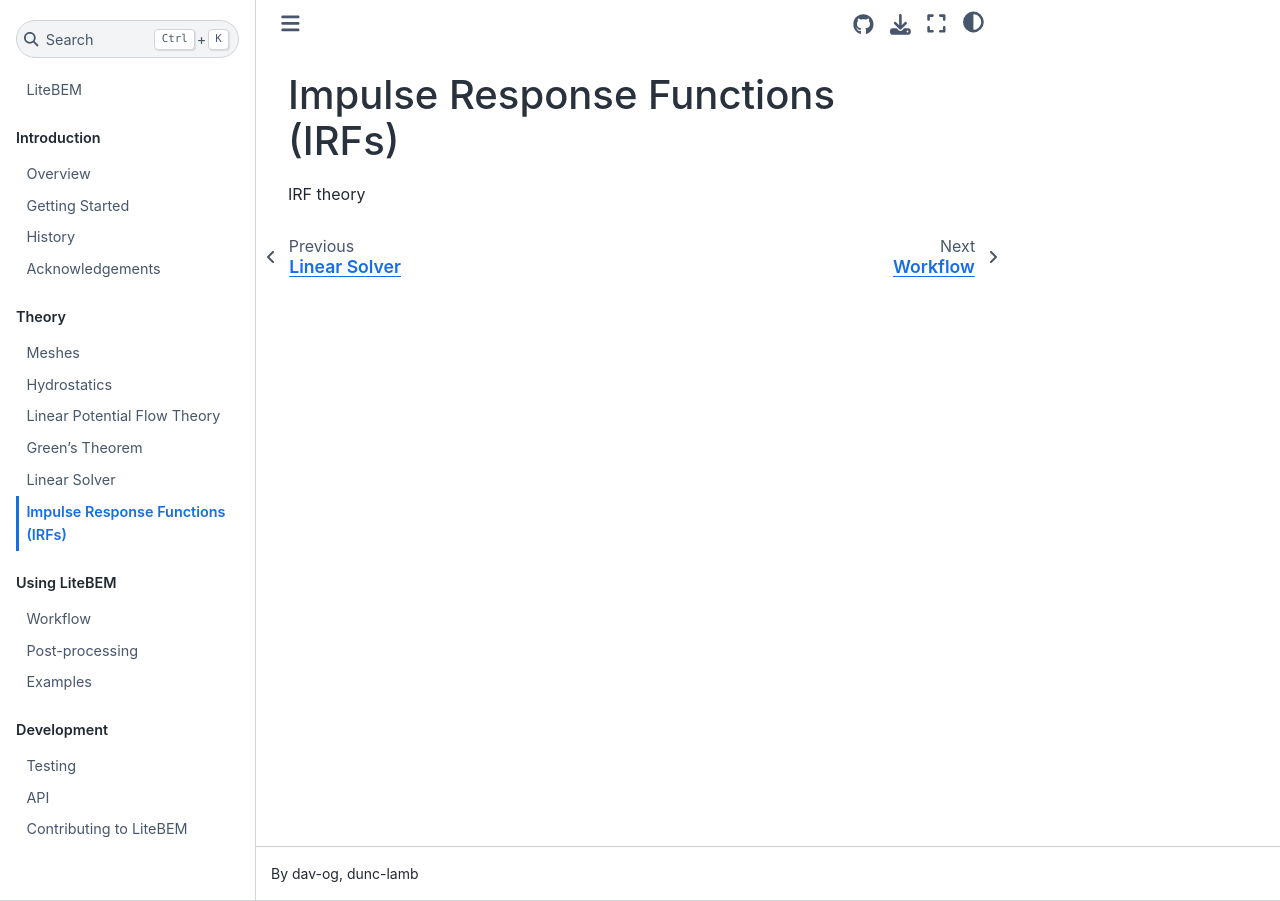
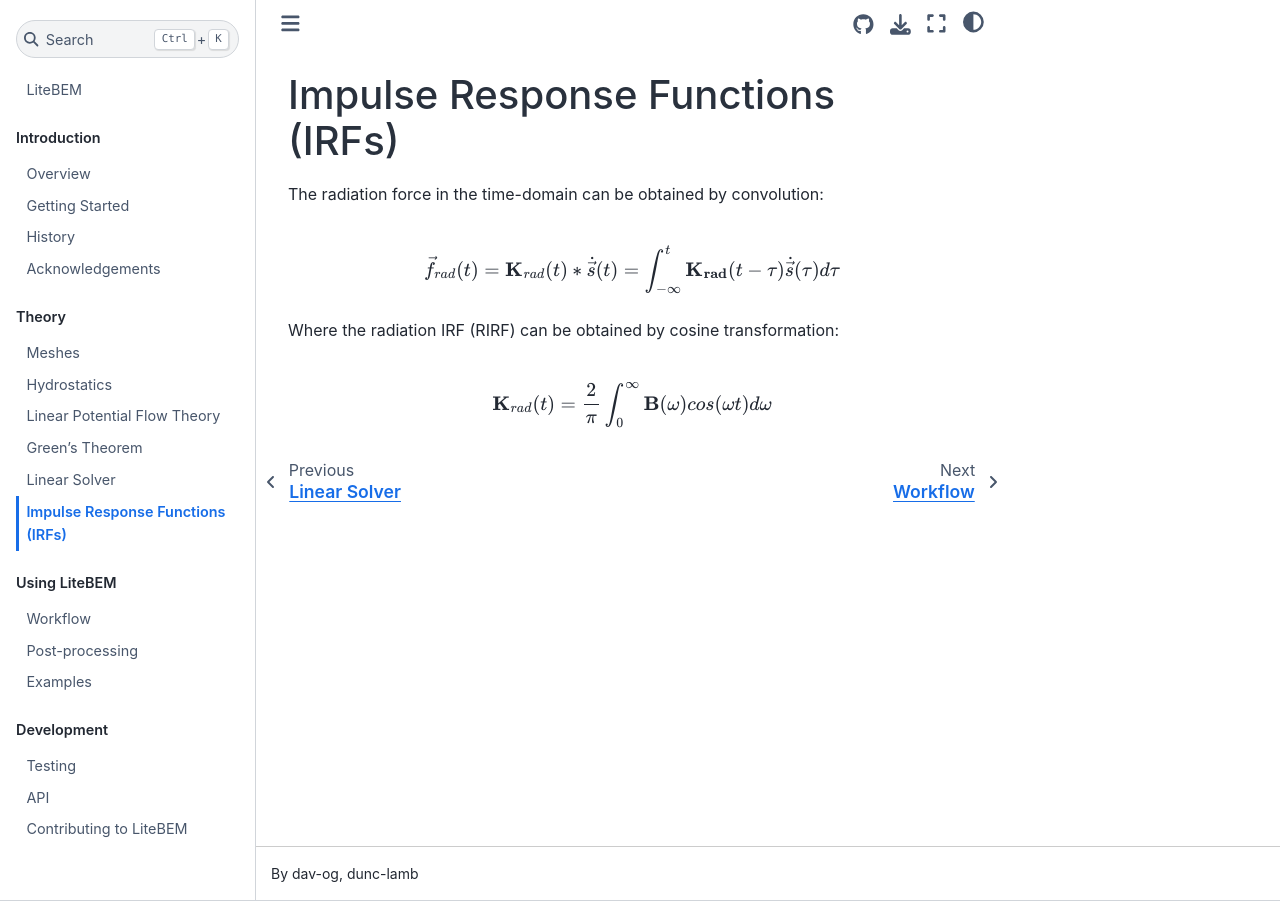
Before and after one commit to dav-og/LiteBEM, a Sphinx documentation site: the page built from docs/source/theory/irfs.md, in a window 1280 px wide. Built offline with Sphinx 7.4.7 and the Sphinx Book theme 1.1.4, drawn with Linux system fonts in a browser that asks for light colours.

Commit message:
Update irfs.md

```diff
--- a/docs/source/theory/irfs.md
+++ b/docs/source/theory/irfs.md
@@ -1,3 +1,17 @@
 # Impulse Response Functions (IRFs)
 
-IRF theory
+The radiation force in the time-domain can be obtained by convolution:
+
+$$
+\begin{equation}
+  \vec{f}_{rad}(t) = \mathbf{K}_{rad}(t) * \dot{\vec{s}}(t) = \int^t_{-\infty}\mathbf{K_{rad}}(t-\tau) \dot{\vec{s}}(\tau)d\tau
+\end{equation}
+$$
+
+Where the radiation IRF (RIRF) can be obtained by cosine transformation:
+
+$$
+\begin{equation}
+  \mathbf{K}_{rad}(t) = \frac{2}{\pi}\int^{\infty}_0\mathbf{B}(\omega) cos(\omega t) d\omega
+\end{equation}
+$$
```
